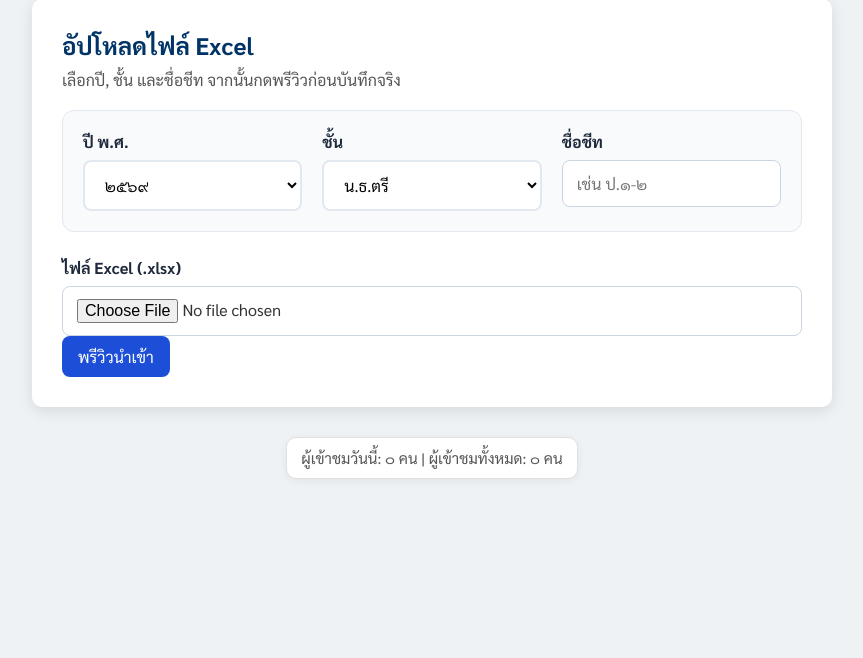
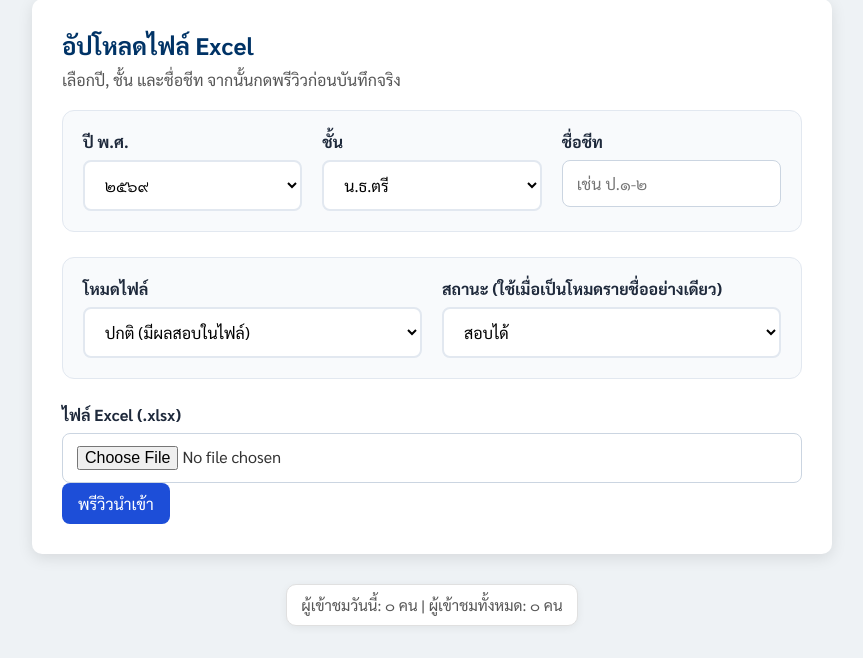
Before and after one commit to Kanjin22/pariyat-search-project, a Flask app: page /manage-results/import-excel in a window 1280 px wide. Shown: the part 235-893 px from the top of the page, without its empty margins (208-1071 px from the left). Before the commit the page ends 714 px from the top, so only its background shows below. Run offline with Flask 3, Linux system fonts and the light colour scheme; the visitor is signed in with stand-in values (Sample User, id 1); data comes from the database, SQL or seed files in the repository; data that the repository does not hold is empty.

Commit message:
Add list-only Excel import mode

```diff
--- a/app/app.py
+++ b/app/app.py
@@ -2281,7 +2281,28 @@ def excel_build_display_name(row):
         return f'{first_name} {last_name}'
     if first_name and pali_name:
         return f'{first_name} {pali_name}'
-    return first_name
+    if first_name:
+        return first_name
+
+    fallback_columns = [
+        'ชื่อ-ฉายา (สกุล)',
+        'ชื่อ-ฉายา(สกุล)',
+        'ชื่อ-ฉายา',
+        'ชื่อฉายา',
+        'ชื่อ-นามสกุล',
+        'display_name',
+        'ชื่อ',
+    ]
+    for col in fallback_columns:
+        if col in row.index:
+            value = excel_normalize_text(row.get(col))
+            if value:
+                return value
+    if len(row.index) == 1:
+        value = excel_normalize_text(row.iloc[0])
+        if value:
+            return value
+    return ''
 
 
 def excel_resolve_sheet_status(row):
@@ -2387,6 +2408,7 @@ def staff_import_excel():
     if year_value not in available_years:
         available_years.append(year_value)
         available_years = sorted(available_years)
+    fixed_status_options = ['สอบได้', 'ขาดสอบ', 'สอบซ่อม', 'สอบซ่อมได้']
     return render_template(
         'import_excel.html',
         current_buddhist_year=current_year_thai,
@@ -2394,7 +2416,10 @@ def staff_import_excel():
         selected_year=year_value,
         available_years=available_years,
         available_classes=CLASS_NAME_ORDER,
-        default_sheet=''
+        default_sheet='',
+        fixed_status_options=fixed_status_options,
+        selected_import_mode='normal',
+        selected_fixed_status='สอบได้'
     )
 
 
@@ -2404,11 +2429,14 @@ def staff_import_excel_preview():
     year_value = normalize_year_value(request.form.get('year')) or get_selected_year()
     class_name = str(request.form.get('class_name') or '').strip()
     sheet_name = str(request.form.get('sheet_name') or '').strip()
+    import_mode = str(request.form.get('import_mode') or 'normal').strip() or 'normal'
+    fixed_status = str(request.form.get('fixed_status') or 'สอบได้').strip() or 'สอบได้'
     current_year_thai = get_current_buddhist_year(numeric=False)
     available_years = list_available_years()
     if year_value not in available_years:
         available_years.append(year_value)
         available_years = sorted(available_years)
+    fixed_status_options = ['สอบได้', 'ขาดสอบ', 'สอบซ่อม', 'สอบซ่อมได้']
 
     def render_error(message):
         return render_template(
@@ -2421,6 +2449,9 @@ def staff_import_excel_preview():
             selected_class=class_name,
             selected_sheet=sheet_name,
             default_sheet='',
+            fixed_status_options=fixed_status_options,
+            selected_import_mode=import_mode,
+            selected_fixed_status=fixed_status,
             error_message=message
         )
 
@@ -2434,6 +2465,10 @@ def staff_import_excel_preview():
         return render_error('ชั้นเรียนไม่ถูกต้อง'), 400
     if not sheet_name:
         return render_error('กรุณาระบุชื่อชีทในไฟล์'), 400
+    if import_mode not in {'normal', 'list_only'}:
+        return render_error('โหมดไฟล์ไม่ถูกต้อง'), 400
+    if import_mode == 'list_only' and fixed_status not in fixed_status_options:
+        return render_error('สถานะที่เลือกไม่ถูกต้อง'), 400
 
     token = uuid.uuid4().hex
     temp_dir = os.path.join(RESULTS_DATA_DIR, 'tmp_uploads')
@@ -2459,7 +2494,10 @@ def staff_import_excel_preview():
         return render_error('ชีทนี้ไม่มีข้อมูล'), 400
 
     excel_df['display_name'] = excel_df.apply(excel_build_display_name, axis=1)
-    excel_df['resolved_result'] = excel_df.apply(excel_resolve_sheet_status, axis=1)
+    if import_mode == 'list_only':
+        excel_df['resolved_result'] = fixed_status
+    else:
+        excel_df['resolved_result'] = excel_df.apply(excel_resolve_sheet_status, axis=1)
 
     unknown_statuses = sorted(
         {
@@ -2560,6 +2598,8 @@ def staff_import_excel_preview():
         'class_name': class_name,
         'sheet_name': sheet_name,
         'filename': filename,
+        'import_mode': import_mode,
+        'fixed_status': fixed_status if import_mode == 'list_only' else '',
         'total_rows': int(len(excel_df)),
         'matched_rows': int(len(updates)),
         'pending_rows': int(len(pending_items)),
--- a/templates/import_excel.html
+++ b/templates/import_excel.html
@@ -68,6 +68,24 @@
             </div>
           </section>
 
+          <section class="pass-list-filters">
+            <div class="filter-group">
+              <label for="mode-input">โหมดไฟล์</label>
+              <select id="mode-input" name="import_mode" class="filter-select">
+                <option value="normal" {{ 'selected' if selected_import_mode == 'normal' else '' }}>ปกติ (มีผลสอบในไฟล์)</option>
+                <option value="list_only" {{ 'selected' if selected_import_mode == 'list_only' else '' }}>รายชื่ออย่างเดียว (กำหนดสถานะให้ทั้งหมด)</option>
+              </select>
+            </div>
+            <div class="filter-group">
+              <label for="fixed-status-input">สถานะ (ใช้เมื่อเป็นโหมดรายชื่ออย่างเดียว)</label>
+              <select id="fixed-status-input" name="fixed_status" class="filter-select">
+                {% for status in fixed_status_options %}
+                  <option value="{{ status }}" {{ 'selected' if selected_fixed_status == status else '' }}>{{ status }}</option>
+                {% endfor %}
+              </select>
+            </div>
+          </section>
+
           <div class="filter-group">
             <label for="file-input">ไฟล์ Excel (.xlsx)</label>
             <input id="file-input" class="form-input" type="file" name="excel_file" accept=".xlsx" required />
--- a/templates/import_excel_preview.html
+++ b/templates/import_excel_preview.html
@@ -32,6 +32,9 @@
         <section class="page-intro">
           <h2>สรุปพรีวิว</h2>
           <p>ไฟล์: {{ preview.filename }} | ชั้น: {{ preview.class_name }} | ชีท: {{ preview.sheet_name }}</p>
+          {% if preview.import_mode == 'list_only' %}
+          <p>โหมด: รายชื่ออย่างเดียว | สถานะที่ใช้: {{ preview.fixed_status }}</p>
+          {% endif %}
         </section>
 
         <div class="data-info-section">
```
